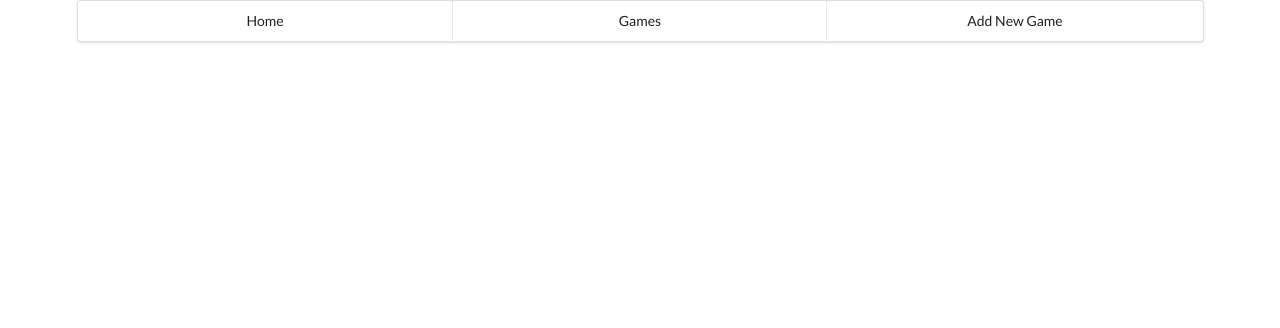
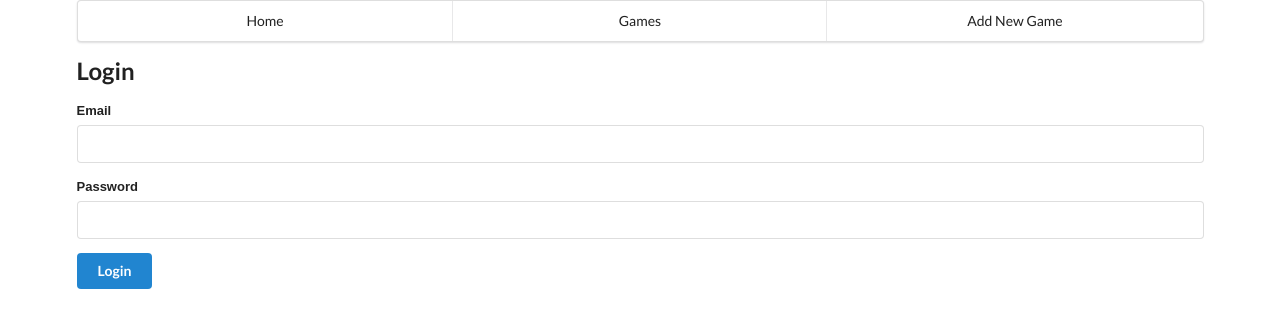
Before and after one commit to mauroponce/redux_crud, a React (Create React App) app: page /login in a window 1280 px wide. Shown: the top 328 px of the page. Built offline with nearby package versions, Linux system fonts and the light colour scheme.

Commit message:
Add PrivateRoute component and fake login page

```diff
--- a/src/App.js
+++ b/src/App.js
@@ -1,8 +1,11 @@
 import React, { Component } from 'react';
 import './App.css';
-import { NavLink, Route } from 'react-router-dom';
+import { Switch, NavLink, Route } from 'react-router-dom';
+import PrivateRoute from './components/common/PrivateRoute';
+import LoginPage from './components/Login';
 import GamesPage from './components/games/GamesPage';
 import GameFormPage from './components/games/GameFormPage';
+import auth from './utils/auth';
 
 class App extends Component {
   render() {
@@ -13,9 +16,18 @@ class App extends Component {
           <NavLink className="item" activeClassName="active" exact to="/games">Games</NavLink>
           <NavLink className="item" activeClassName="active" exact to="/games/new">Add New Game</NavLink>
         </div>
-        <Route exact path='/games' component={GamesPage} />
-        <Route exact path='/games/new' component={GameFormPage} />
-        <Route exact path='/games/:id/edit' component={GameFormPage} />
+        {
+          auth.isAuthenticated &&
+          <a href="" className="ui primary button right floated column" onClick={() => auth.signout()}>
+            Logout
+          </a>
+        }
+        <Switch>
+          <Route exact path='/login' component={LoginPage} />
+          <Route exact path='/games' component={GamesPage} />
+          <PrivateRoute exact path='/games/new' component={GameFormPage} />
+          <PrivateRoute exact path='/games/:id/edit' component={GameFormPage} />
+        </Switch>
       </div>
     );
   }
--- /dev/null
+++ b/src/components/Login/index.js
@@ -0,0 +1,101 @@
+import React, { Component } from 'react';
+import { Redirect } from 'react-router-dom';
+import auth from '../../utils/auth';
+import classnames from 'classnames';
+
+export default class Login extends Component {
+
+  state = {
+    redirectToReferrer: false,
+    email: '',
+    password: '',
+    errors: {},
+    loading: false
+  }
+
+  handleChange = (e) => {
+    let name = e.target.name;
+    let value = e.target.value;
+    if (this.state.errors[name]) {
+      let errors = Object.assign({}, this.state.errors); // lo clono
+      delete errors[name];
+      this.setState({
+        [name]: value,
+        errors
+      });
+    } else {
+      this.setState({ [name]: value });
+    }
+  }
+
+  handleSubmit = (e) => {
+    e.preventDefault();
+
+    let errors = {};
+    if (this.state.email === '') {
+      errors.email = "email can't be empty"
+    }
+
+    if (this.state.password === '') {
+      errors.password = "password can't be empty"
+    }
+    this.setState({ errors })
+
+    let isValid = Object.keys(errors).length === 0;
+
+    if (isValid) {
+      let { email, password } = this.state;
+      this.setState({ loading: true });
+
+      auth.authenticate(email, password, () => {
+        this.setState({ redirectToReferrer: true });
+      });
+    }
+  }
+
+  render() {
+    const { from } = this.props.location.state || { from: { pathname: '/' } }
+    const { redirectToReferrer } = this.state;
+
+    if (redirectToReferrer) {
+      return (
+        <Redirect to={from} />
+      )
+    }
+
+    return (
+      <div>
+        <h2>Login</h2>
+        <form className={classnames('ui', 'form', { loading: this.state.loading })} onSubmit={this.handleSubmit}>
+          {
+            !!this.state.errors.global &&
+            <div className="ui negative message">
+              <p>{this.state.errors.global}</p>
+            </div>
+          }
+          <div className={classnames('field', { error: !!this.state.errors.email })}>
+            <label htmlFor="email">Email</label>
+            <input type="text" id="email" name='email'
+              value={this.state.email}
+              onChange={this.handleChange}
+            />
+            <span>{this.state.errors.email}</span>
+          </div>
+
+          <div className={classnames('field', { error: !!this.state.errors.password })}>
+            <label htmlFor="password">Password</label>
+            <input type="text" id="password" name='password'
+              value={this.state.password}
+              onChange={this.handleChange}
+            />
+            <span>{this.state.errors.password}</span>
+          </div>
+
+          <div className="field">
+            <button className="ui primary button">Login</button>
+          </div>
+        </form>
+      </div>
+    );
+  }
+}
--- /dev/null
+++ b/src/components/common/PrivateRoute.js
@@ -0,0 +1,17 @@
+import React from 'react';
+import { Route, Redirect } from 'react-router-dom';
+import auth from '../../utils/auth';
+
+const PrivateRoute = ({ component: Component, isAuthorized, ...rest }) => {
+  return (
+    <Route
+      {...rest}
+      render={(props) => (
+        auth.isAuthenticated === true
+        ? <Component {...props} />
+        : <Redirect to={{ pathname: '/login', state: { from: props.location } }} />
+      )} />
+  )
+}
+
+export default PrivateRoute;
--- a/src/components/games/GameFormPage.js
+++ b/src/components/games/GameFormPage.js
@@ -26,13 +26,13 @@ class GameFormPage extends Component {
   saveGame = ({ _id, title, cover }) => {
     // return promise and catch err in form,
     // where errors are displayed
-    if (_id) {
+    if (_id) { // existing record
       return this.props.updateGame({ _id, title, cover }).then(
         () => {
           this.setState({ redirect: true })
         }
       );
-    } else {
+    } else { // new record
       return this.props.saveGame({ title, cover }).then(
         () => {
           this.setState({ redirect: true })
--- /dev/null
+++ b/src/utils/auth.js
@@ -0,0 +1,14 @@
+const fakeAuth = {
+  isAuthenticated: false,
+  authenticate(email, password, cb) {
+    // TODO: Do something with email and password
+    this.isAuthenticated = true
+    setTimeout(cb, 100)
+  },
+  signout(cb) {
+    this.isAuthenticated = false
+    setTimeout(cb, 100)
+  }
+}
+
+export default fakeAuth;
```
